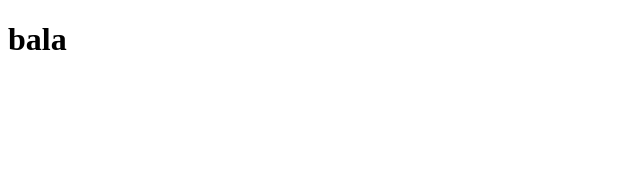
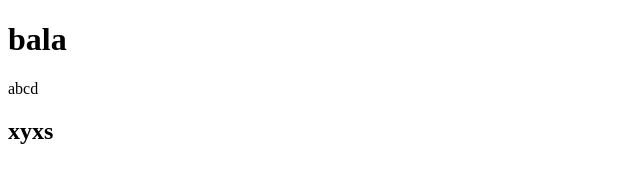
Before and after one commit to BalagajarajPrabhakar/team-project, a plain HTML site: page index.html in a window 1280 px wide. Shown: the whole page, without its empty margins (0-640 px from the left). Drawn offline with Linux system fonts and the light colour scheme.

Commit message:
Added new brance with changes

```diff
--- a/index.html
+++ b/index.html
@@ -2,5 +2,7 @@
 <html>
     <body>
         <h1>bala</h1>
+        <p>abcd</p>
+        <h2>xyxs</h2>
     </body>
 </html>
```
